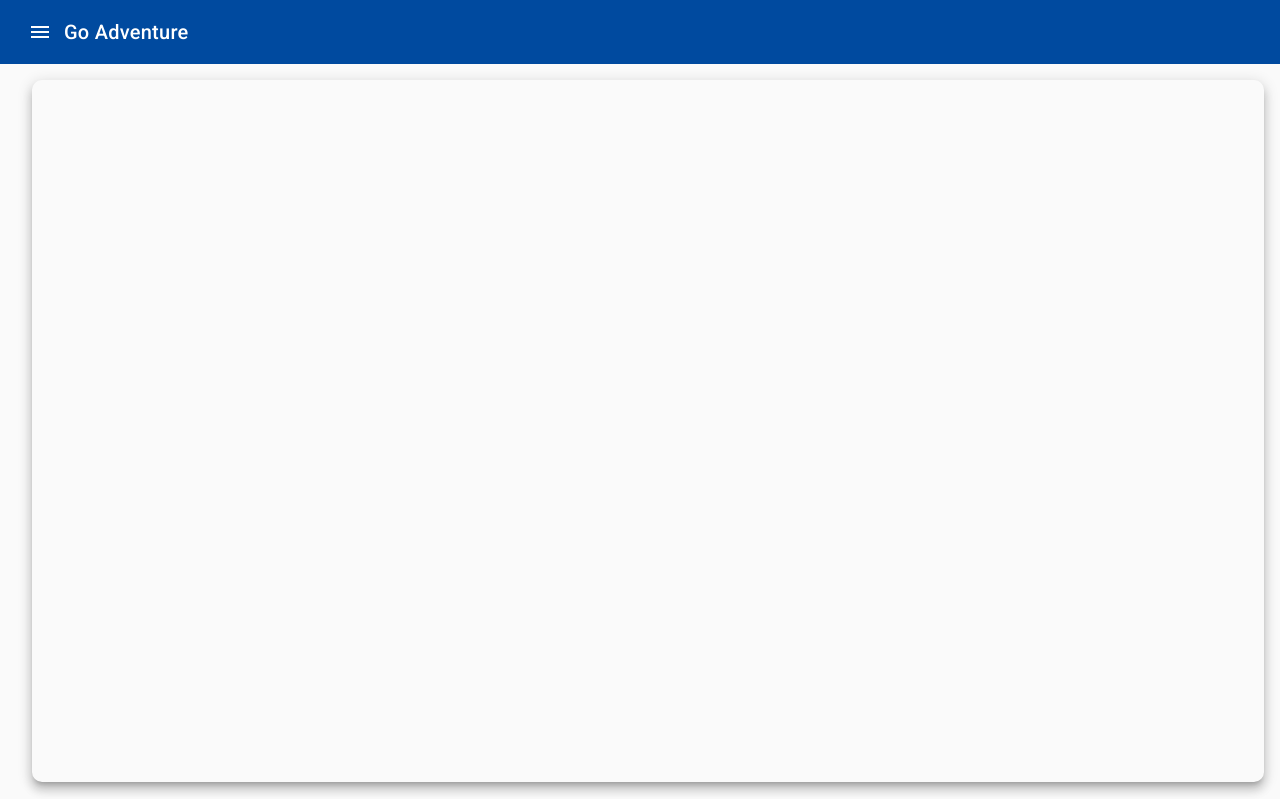
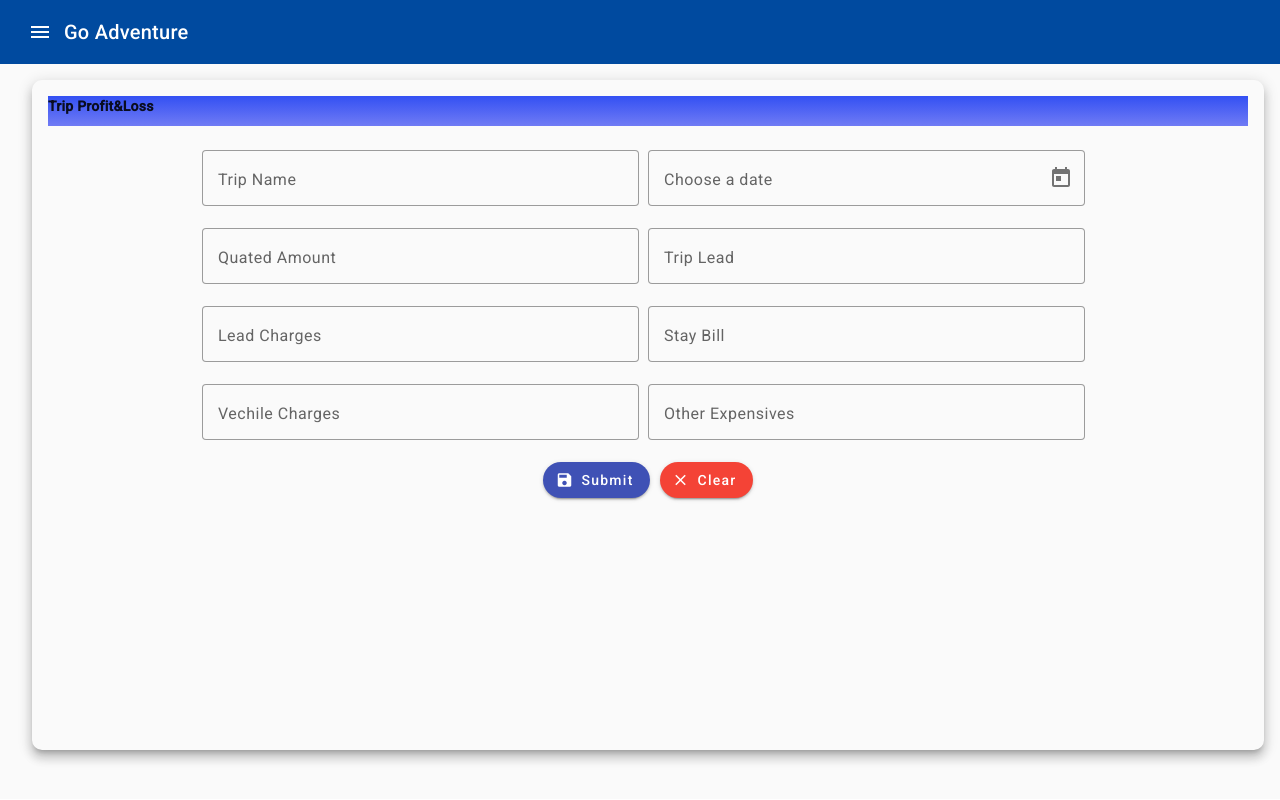
Before and after one commit to DegaHariniReddy/G0-Adventure, an Angular app: page /tripPL in a window 1280 px wide. Before the commit this address led to /. Built offline with nearby package versions, Linux system fonts and the light colour scheme.

Commit message:
added bootstrap and made some changes bySDP

```diff
--- a/package.json
+++ b/package.json
@@ -20,6 +20,7 @@
     "@angular/platform-browser": "^16.2.0",
     "@angular/platform-browser-dynamic": "^16.2.0",
     "@angular/router": "^16.2.0",
+    "bootstrap": "^5.3.3",
     "rxjs": "~7.8.0",
     "tslib": "^2.3.0",
     "zone.js": "~0.13.0"
--- a/src/app/Accounts/trip-profitn-losss/trip-profitn-losss.component.css
+++ b/src/app/Accounts/trip-profitn-losss/trip-profitn-losss.component.css
@@ -6,7 +6,7 @@ mat-form-field {
 header {
   width: 100%;
   height: 30px;
-  background: linear-gradient(to bottom, #33ccff 0%, #ff99cc 100%);
+  background: linear-gradient(to bottom, #3350f3 0%, #707bf4 100%);
 }
 .container {
   padding-top: 2%;
--- a/src/app/Accounts/trip-profitn-losss/trip-profitn-losss.component.html
+++ b/src/app/Accounts/trip-profitn-losss/trip-profitn-losss.component.html
@@ -1,9 +1,12 @@
 <!DOCTYPE html>
 <html>
 <form>
-  <mat-card>
-    <mat-card-content>
-      <header><b>Trip Profit&Loss </b></header>
+
+
+  <header>
+    <b>Trip Profit&Loss </b>
+
+  </header>
   <div class="container fluid">
     <div class="col" align="center">
       <mat-form-field appearance="outline">
@@ -48,8 +51,6 @@
     <button mat-raised-button color="primary" type="submit"><mat-icon>save</mat-icon>Submit</button>
     <button mat-raised-button color="warn" class="btnClear"><mat-icon>clear</mat-icon>Clear</button>
   </div>
-    </mat-card-content>
-  </mat-card>
 </form>
 
 </html>
--- a/src/app/app.module.ts
+++ b/src/app/app.module.ts
@@ -47,12 +47,9 @@ import { AdvertisementBillsComponent } from './Accounts/advertisement-bills/adve
     MatDividerModule,
     MatExpansionModule,
     MatCardModule,
-
     MaterialDesignModule,
-
-
     MatFormFieldModule,
-    MatInputModule
+    MatInputModule,
 
   ],
   providers: [],
--- a/src/app/material-design/material-design.module.ts
+++ b/src/app/material-design/material-design.module.ts
@@ -3,6 +3,7 @@ import { CommonModule } from '@angular/common';
 
 import { MatFormFieldModule } from '@angular/material/form-field';
 import { MatDatepickerModule } from '@angular/material/datepicker';
+import { MatNativeDateModule } from '@angular/material/core';
 
 @NgModule({
   declarations: [],
@@ -12,6 +13,7 @@ import { MatDatepickerModule } from '@angular/material/datepicker';
   exports: [
     MatFormFieldModule,
     MatDatepickerModule,
+    MatNativeDateModule,
   ]
 })
 export class MaterialDesignModule { }
--- a/src/app/side-bar/side-bar.component.html
+++ b/src/app/side-bar/side-bar.component.html
@@ -1,42 +1,44 @@
 <mat-toolbar class="mat-elevation-z8">
   <button mat-icon-button (click)="sidenav.toggle()">
 
-    <mat-icon > menu </mat-icon>
+    <mat-icon> menu </mat-icon>
   </button>
   <h1>Go Adventure</h1>
 </mat-toolbar>
 
 <mat-sidenav-container>
   <mat-sidenav mode="side" open="true" #sidenav="matSidenav" class="mat-elevation-z8">
-    <img
-    class="avatar mat-elevation-z8"
-    src="assets/GOAdvt.jpg"
-  />
+    <img class="avatar mat-elevation-z8" src="assets/GOAdvt.jpg" />
     <h2 class="name">GA</h2>
     <!-- <p class="designation"> Degree(B.Com)</p> -->
-    <button  mat-button class="home-button" routerLinkActive="active">
+    <button mat-button class="home-button" routerLinkActive="active">
       <!-- <mat-icon>home</mat-icon> -->
       <mat-icon style="margin-left: 20px;">home</mat-icon>
 
-      <span><a  routerLink="home">Home</a></span>
+      <span><a routerLink="home">Home</a></span>
     </button>
 
     <!-- <mat-divider></mat-divider>  -->
     <mat-accordion>
-      <mat-expansion-panel style="margin-top: 10px;" >
+      <mat-expansion-panel style="margin-top: 10px;">
         <mat-expansion-panel-header>
-          <mat-panel-title  class="Admin">
+          <mat-panel-title class="Admin">
             <mat-icon style="margin-right: 10px;" class="mat-icon">account_balance</mat-icon>
             Accounts
           </mat-panel-title>
         </mat-expansion-panel-header>
-          <button  mat-button class="menu-button">
+        <button mat-button class="menu-button">
           <span><a routerLinkactive="active" routerLink="salaries">Salaries</a></span>
         </button>
 
-          <div style="margin-top: 10px;" >
+        <div style="margin-top: 10px;">
           <button style="color:crimson;" mat-button class="menu-button" routerLinkactive="active">
-              <span><a routerLink="office expenses" style="color:crimson">Office Expenses</a> </span>
+            <span><a routerLink="officeexpenses" style="color:crimson">Office Expenses</a> </span>
+          </button>
+        </div>
+        <div style="margin-top: 10px;">
+          <button style="color:crimson;" mat-button class="menu-button" matListItemTitle routerLinkactive="active">
+            <span><a routerLink="tripPL" style="color:crimson">Trip Profit&Loss</a> </span>
           </button>
         </div>
         <div style="margin-top: 10px;">
--- a/src/index.html
+++ b/src/index.html
@@ -1,5 +1,6 @@
 <!doctype html>
 <html lang="en">
+
 <head>
   <meta charset="utf-8">
   <title>GoAdvt</title>
@@ -9,8 +10,12 @@
   <link rel="preconnect" href="https://fonts.gstatic.com">
   <link href="https://fonts.googleapis.com/css2?family=Roboto:wght@300;400;500&display=swap" rel="stylesheet">
   <link href="https://fonts.googleapis.com/icon?family=Material+Icons" rel="stylesheet">
+  <link href="https://cdn.jsdelivr.net/npm/bootstrap@5.3.3/dist/css/bootstrap.min.css" rel="stylesheet"
+    integrity="sha384-QWTKZyjpPEjISv5WaRU9OFeRpok6YctnYmDr5pNlyT2bRjXh0JMhjY6hW+ALEwIH" crossorigin="anonymous" />
 </head>
+
 <body class="mat-typography">
   <app-root></app-root>
 </body>
+
 </html>
--- a/src/styles.css
+++ b/src/styles.css
@@ -1,4 +1,11 @@
 /* You can add global styles to this file, and also import other style files */
+@import "~@angular/material/prebuilt-themes/indigo-pink.css";
 
-html, body { height: 100%; }
-body { margin: 0; font-family: Roboto, "Helvetica Neue", sans-serif; }
+html,
+body {
+  height: 100%;
+}
+body {
+  margin: 0;
+  font-family: Roboto, "Helvetica Neue", sans-serif;
+}
```
Also changed, not shown: src/app/app-routing.module.ts (+6 -4 lines), 1 other file (tests, documents, lock files or other folders). Lines whose indentation alone changed are shown as unchanged.
